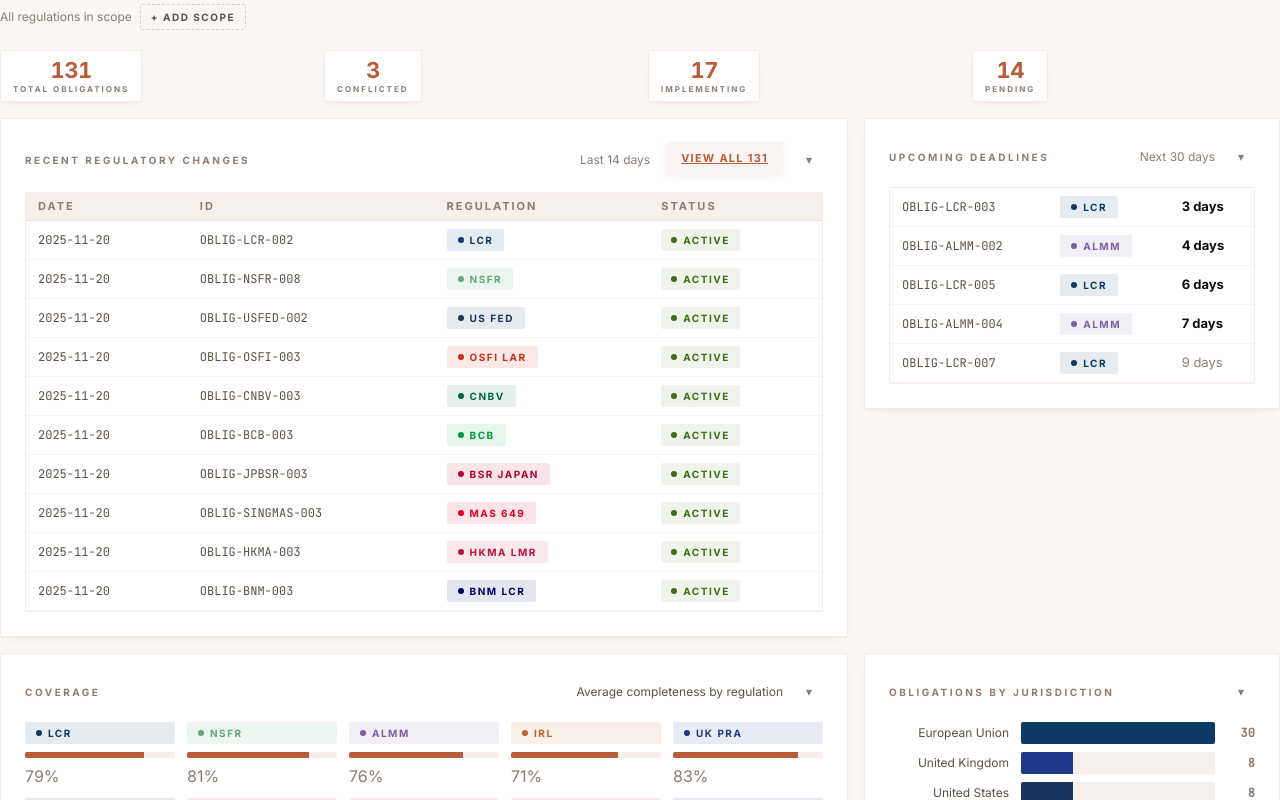
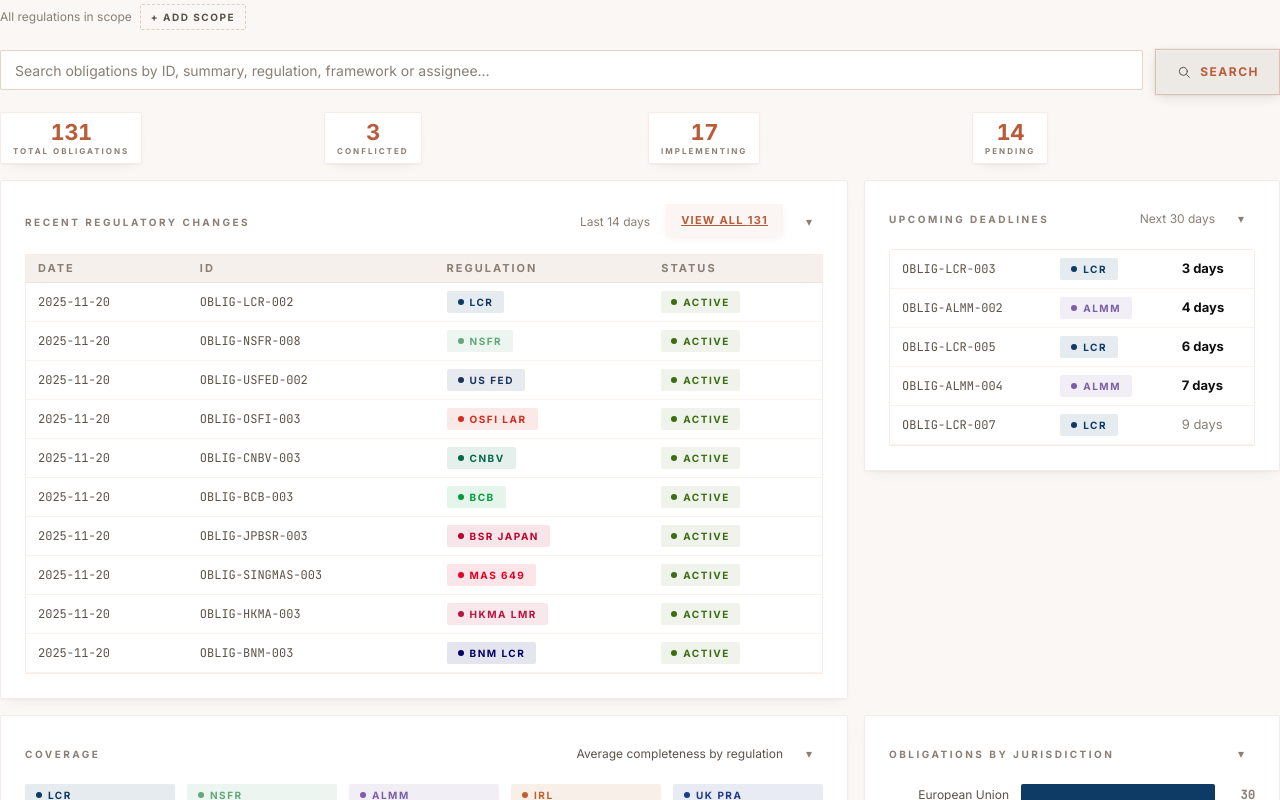
Before and after one commit to dirardm/obligai-current, a Next.js app in the folder web/: page / in a window 1280 px wide. Shown: the top 800 px of the page. Built offline with nearby package versions, Linux system fonts and the light colour scheme.

Commit message:
dashboard: add search bar linking to /register/search

```diff
--- a/web/src/app/(app)/page.tsx
+++ b/web/src/app/(app)/page.tsx
@@ -1,11 +1,12 @@
 "use client";
 
-import { useMemo } from "react";
+import { useMemo, useState } from "react";
 import { useRouter } from "next/navigation";
 import { OBLIGATIONS } from "@/data/obligations";
 import { REGULATIONS, JURISDICTIONS } from "@/data/registry";
 import { useScopeStore } from "@/store/scope";
 import Card from "@/components/ui/Card";
+import Icon from "@/components/ui/Icon";
 import ScopeControl from "@/components/product/ScopeControl";
 import StatCard from "@/components/product/StatCard";
 import StatusBadge from "@/components/product/StatusBadge";
@@ -96,9 +97,32 @@ export default function DashboardPage() {
     return Math.ceil((new Date(future[0].deadline!).getTime() - Date.now()) / 86_400_000);
   }, [scoped]);
 
+  const [searchQuery, setSearchQuery] = useState("");
+  const handleSearch = (e: React.FormEvent) => {
+    e.preventDefault();
+    if (searchQuery.trim()) {
+      router.push(`/register/search?q=${encodeURIComponent(searchQuery.trim())}`);
+    }
+  };
+
   return (
     <div>
       <ScopeControl />
+
+      <form onSubmit={handleSearch} className="register-search mt-4 mb-2">
+        <input
+          type="search"
+          className="input"
+          placeholder="Search obligations by ID, summary, regulation, framework or assignee…"
+          value={searchQuery}
+          onChange={(e) => setSearchQuery(e.target.value)}
+          aria-label="Search obligations"
+        />
+        <button type="submit" className="btn btn-secondary btn--size-md">
+          <Icon name="search" size="sm" />
+          Search
+        </button>
+      </form>
 
       <div className="dashboard-grid mt-4">
 
```
